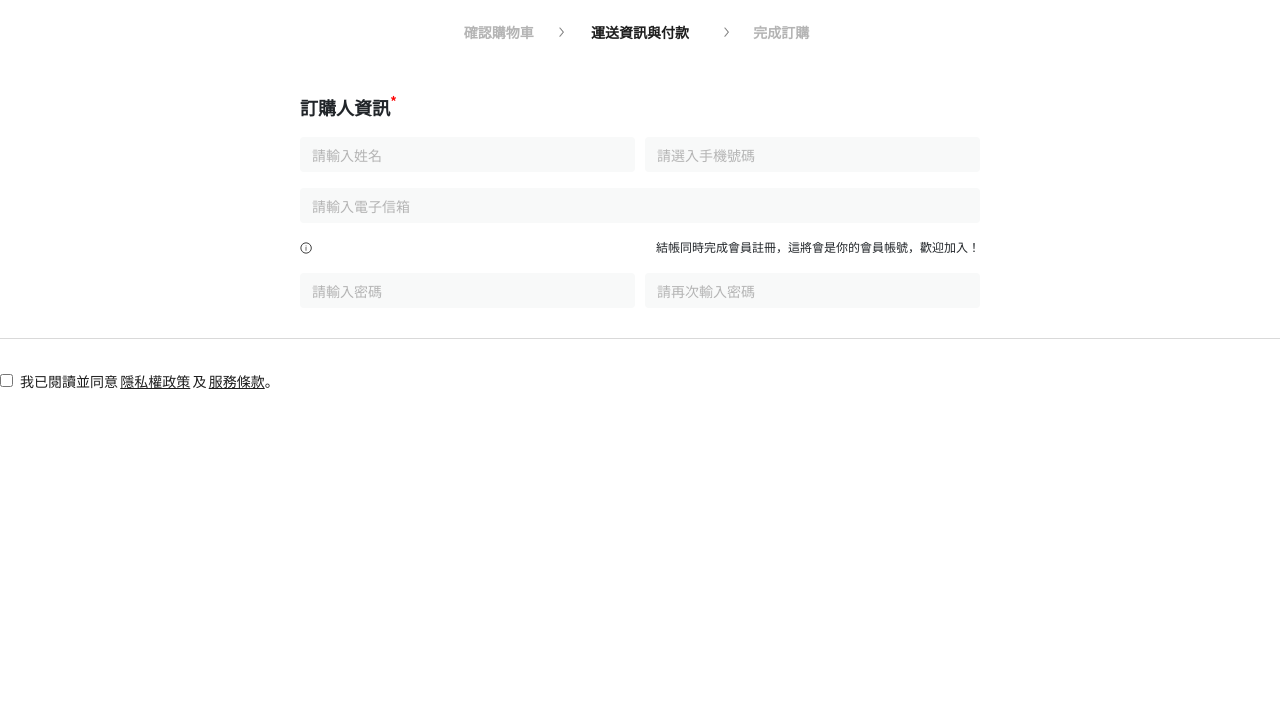
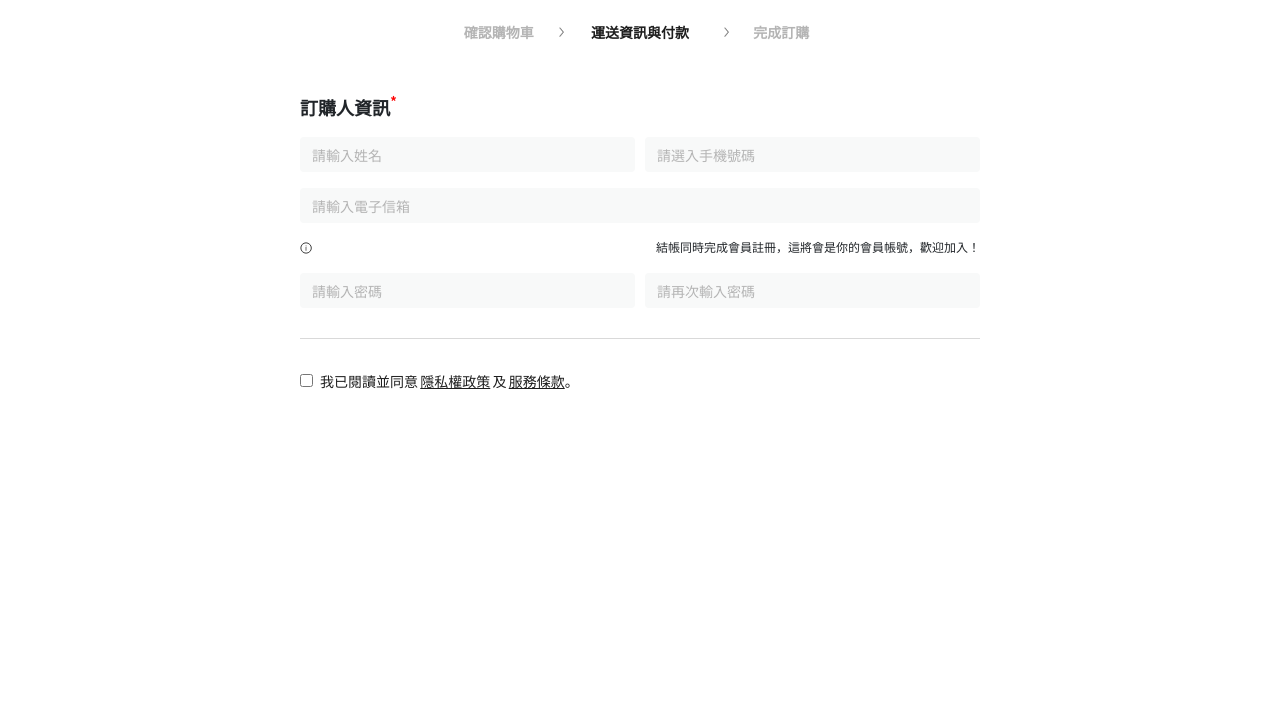
Before and after one commit to CoffieLeo/CoffieLeo.github.io, a plain HTML site: page shopping-cart-6.1.1.html in a window 1280 px wide. Shown: the top 722 px of the page. Drawn offline with nearby package versions, Linux system fonts and the light colour scheme.

Commit message:
[Chg] 修正 6.1.1

```diff
--- a/shopping-cart-6.1.1.html
+++ b/shopping-cart-6.1.1.html
@@ -61,18 +61,23 @@
                             </div>
                         </form>
                     </div>
+                    <div class="col-12 px-0">
+                        <div class="form-group is-ok">
+                            <div class="form-check">
+                                <input class="form-check-input" type="checkbox" id="gridCheck">
+                                <label class="form-check-label" for="gridCheck">
+                                    我已閱讀並同意 <a href="">隱私權政策</a> 及 <a href="">服務條款</a>。
+                                </label>
+                            </div>
+                        </div>
+                    </div>
                 </div>
             </div>
         </div>
 
-        <div class="form-group is-ok">
-            <div class="form-check">
-                <input class="form-check-input" type="checkbox" id="gridCheck">
-                <label class="form-check-label" for="gridCheck">
-                    我已閱讀並同意 <a href="">隱私權政策</a> 及 <a href="">服務條款</a>。
-                </label>
-            </div>
-        </div>
+
+
+
 
         <!-- shopping-pay-box -->
         <div class="shopping-pay-box">
```
